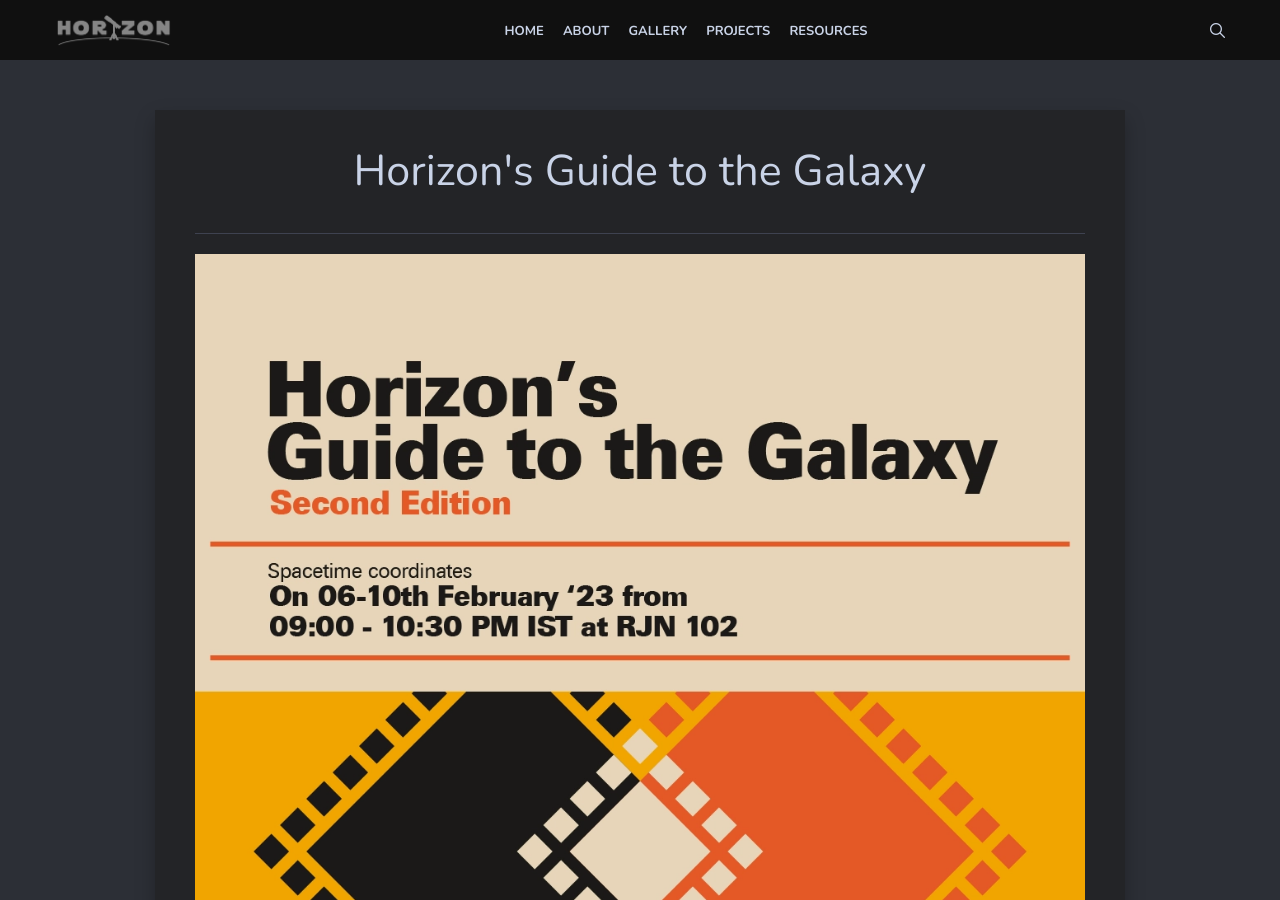
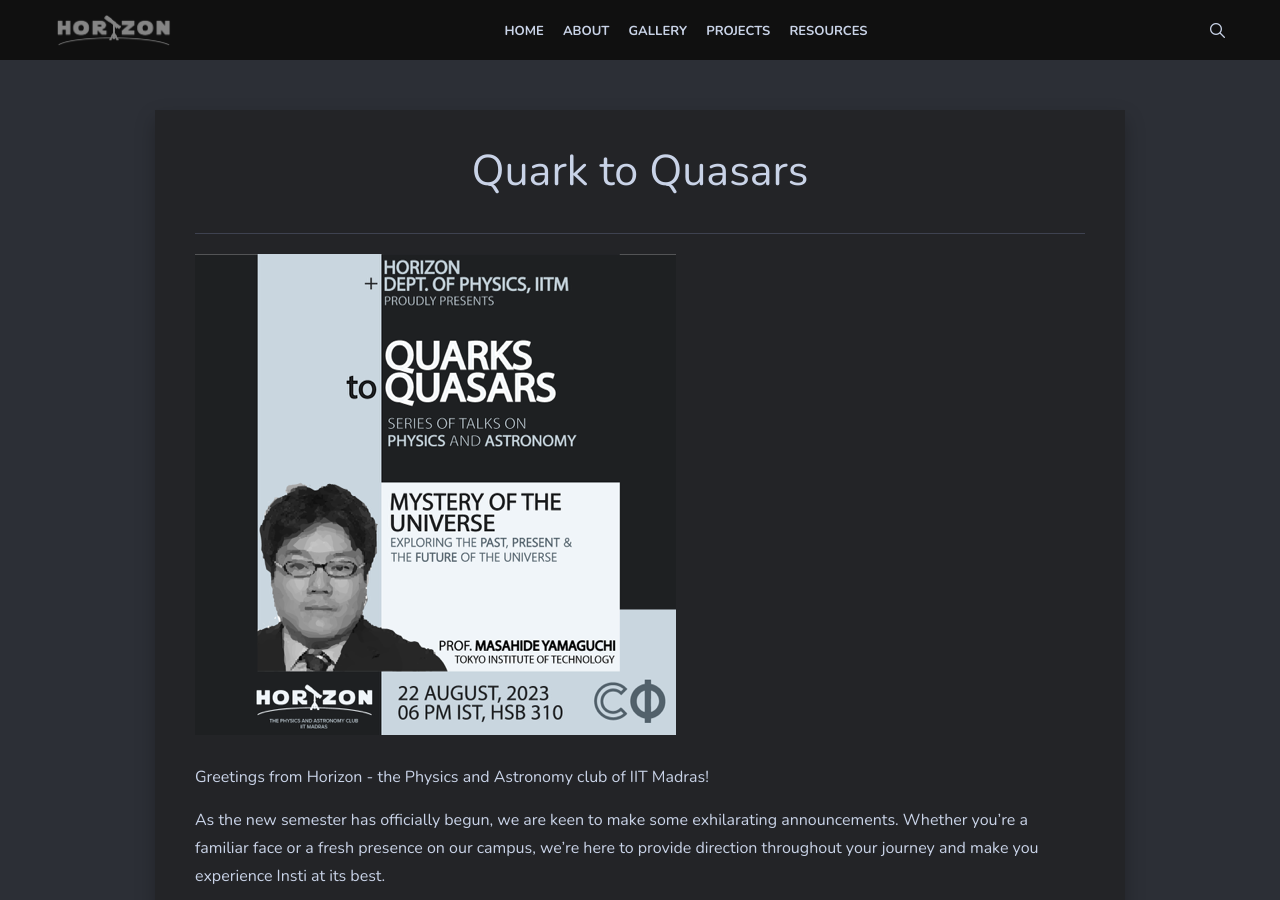
Before and after one commit to HorizonIITM/HorizonIITM.github.io, a Jekyll site: the page built from upcoming.md, in a window 1280 px wide and 900 px high. Built offline with Jekyll 4.4.1, drawn with Linux system fonts in a browser that asks for light colours; nearby versions of some CDN libraries.

Commit message:
Update _config.yml

```diff
--- a/_config.yml
+++ b/_config.yml
@@ -72,6 +72,6 @@
   gallery:
 #--------------------------------
 # upcoming event
-upimg: hgttg-2e.webp
-uptitle: "Horizon's Guide to the Galaxy"
+upimg: japanq2q.webp
+uptitle: "Quark to Quasars"
 uplink:
```
